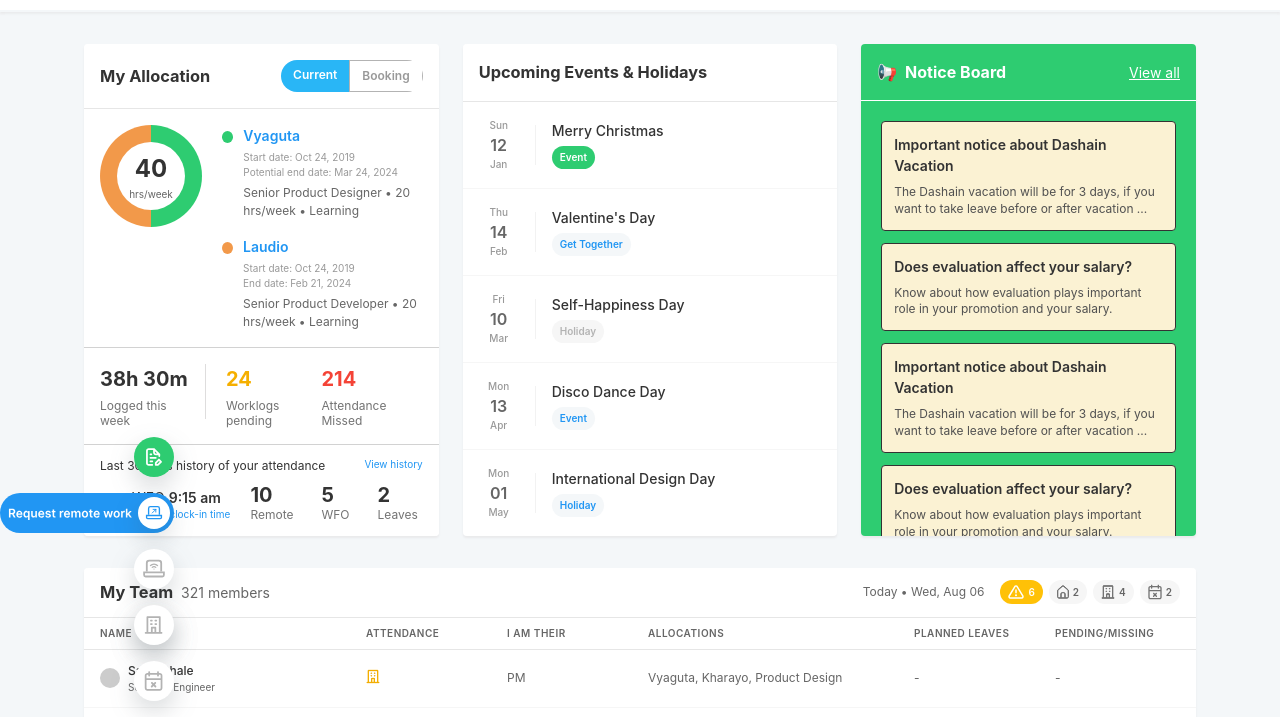
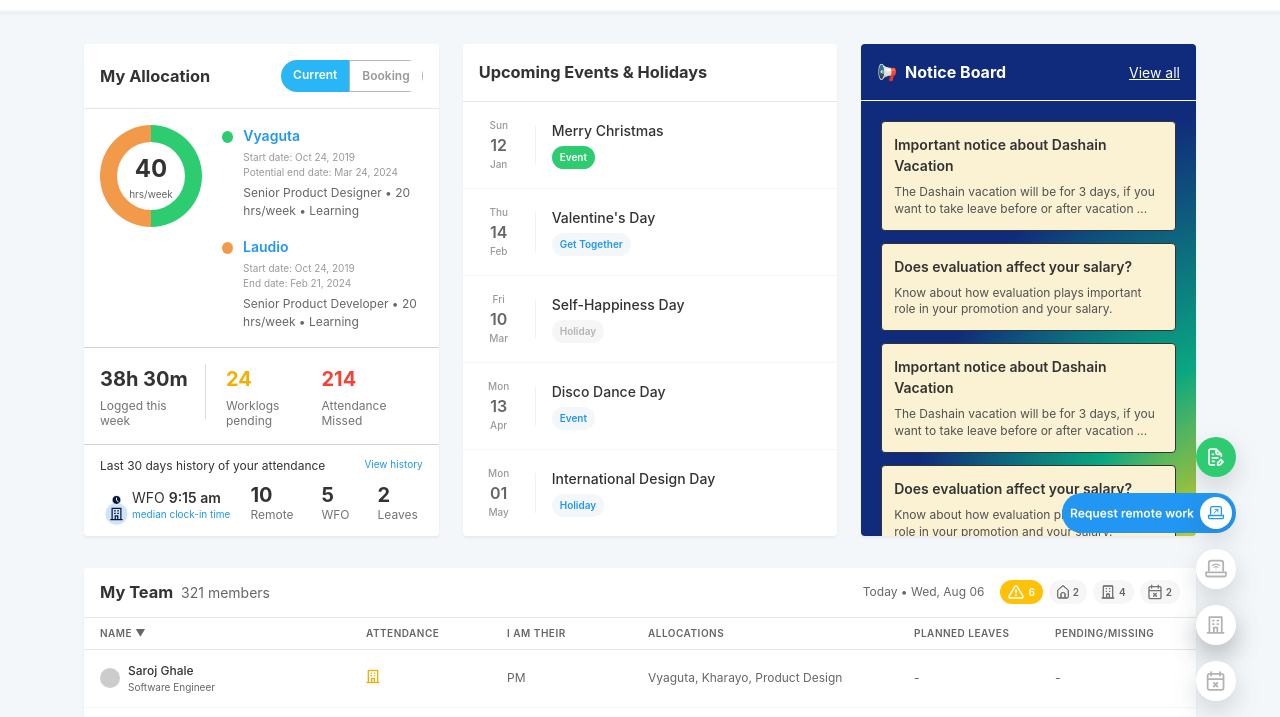
Before and after one commit to sanskar-stha/final-assignment, a plain HTML site: page index.html in a window 1280 px wide. Shown: the part 60-777 px from the top of the page. Drawn offline with Linux system fonts and the light colour scheme.

Commit message:
Final Update

```diff
--- a/css/main.css
+++ b/css/main.css
@@ -15,9 +15,10 @@ body {
 .floater{
     position: fixed;
     bottom: 0;
-    right: 20;
+    right: 20px;
     z-index: 999;
 }
+
 .container {
     max-width: 1176px;
     max-height: 492px;
@@ -31,6 +32,7 @@ body {
     gap: 24px;
     margin-bottom: 32px;
     justify-content: center;
+
     max-height: 492px;
 }
 
--- a/css/notice.css
+++ b/css/notice.css
@@ -2,17 +2,18 @@
 .notice-card {
     width: 355px;
     overflow-y: auto;
+    background: radial-gradient(111.4% 111.43% at 111.17% 111.43%, #f5af00 6.69%, #c3cb2c 15.86%, #09a781 42.41%, #102b7b 87.64%);
+    box-shadow: 0 2px 2px #ccc5c540;
 }
 
 .notice-header {
     position: sticky;
     top: 0;
-    background: #2ECC71;
     padding: 16px;
     display: flex;
     align-items: center;
     justify-content: space-between;
-    border-bottom: 1PX solid white;
+    border-bottom: 1px solid white;
 }
 
 .notice-title {
@@ -33,7 +34,6 @@
 .notice-content {
     padding: 20px;
     max-height: 492px;
-    background-color: #2ECC71;
 }
 
 .notice-item {
--- a/css/teamtable.css
+++ b/css/teamtable.css
@@ -149,4 +149,5 @@
     display: inline-flex;
     align-items: center;
     gap: 4px;
+    width: fit-content;
 }
```
